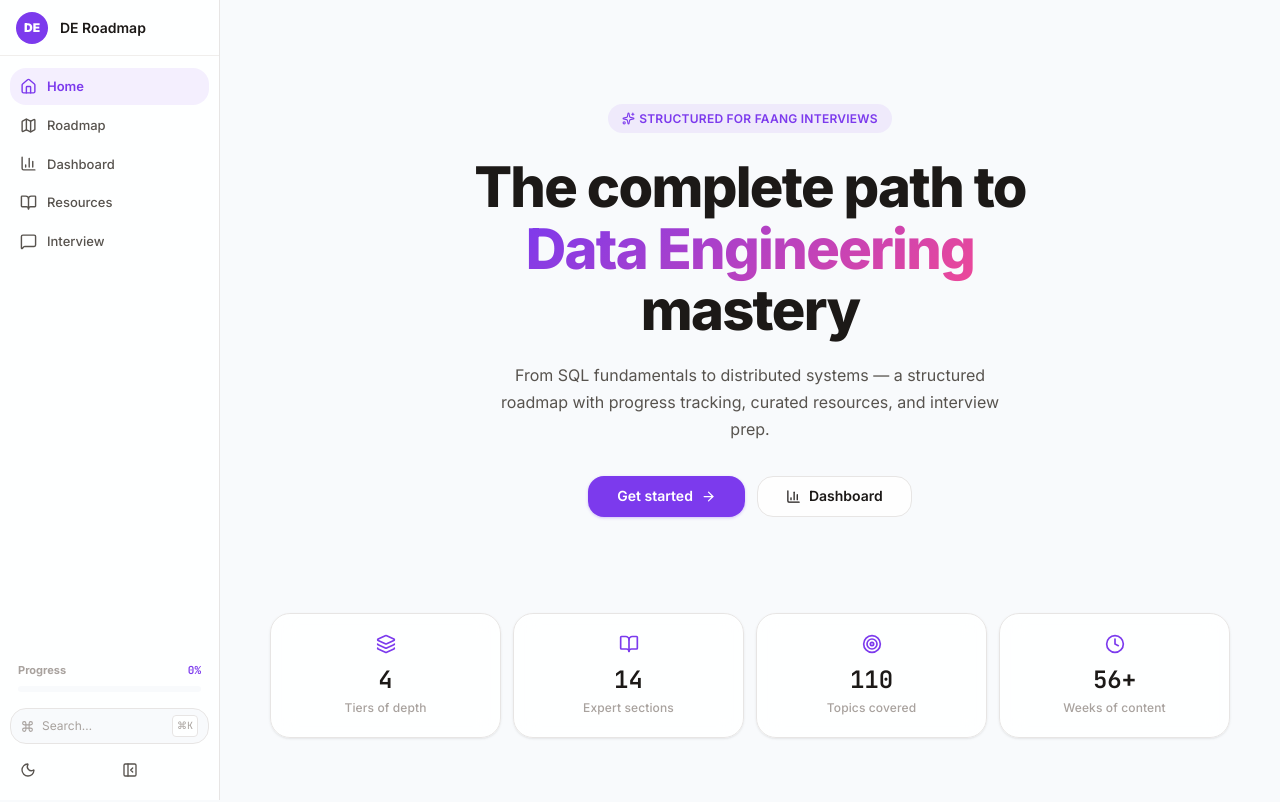
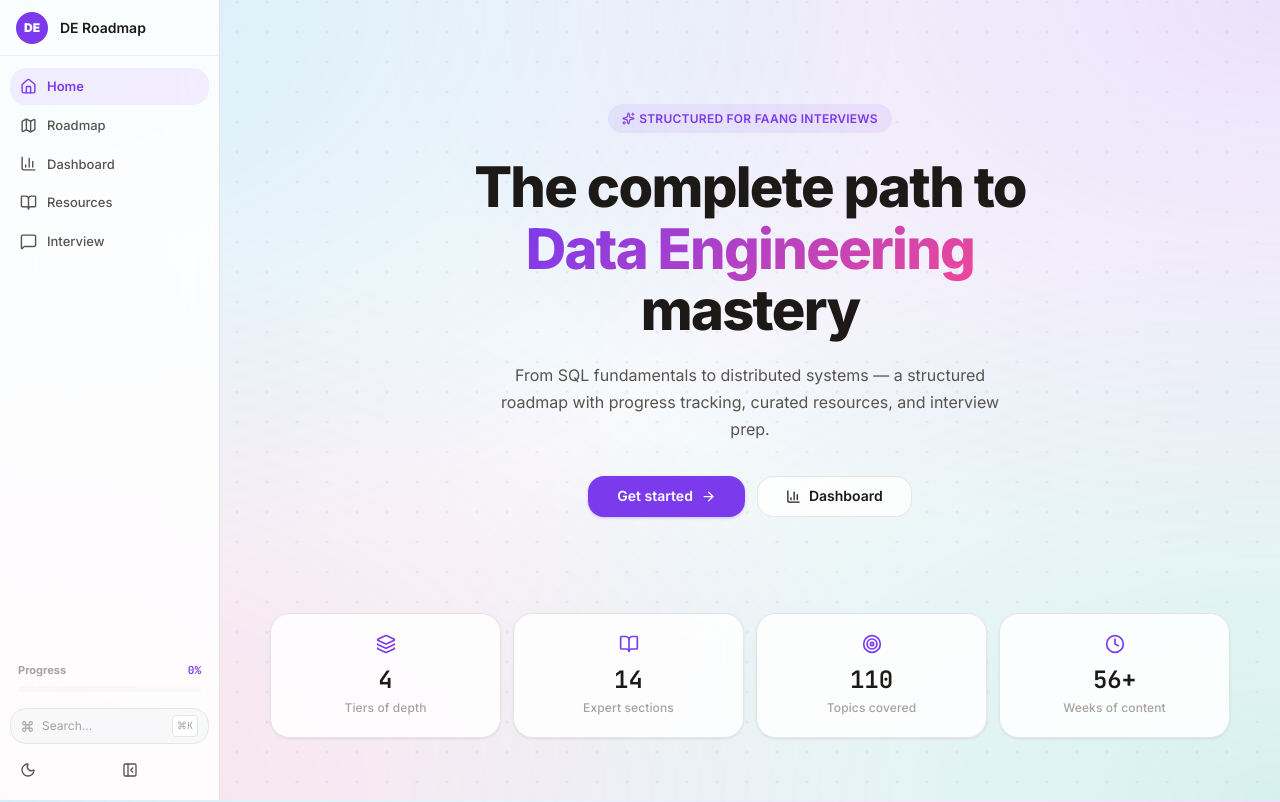
Before and after one commit to Naveenksaragadam/DE_roadmap, a React (Vite) app: page / in a window 1280 px wide. Shown: the top 802 px of the page. Built offline with nearby package versions, Linux system fonts and the light colour scheme.

Commit message:
fix: remove solid background on Layout to reveal global mesh background, add glassmorphism to sidebar

```diff
--- a/src/components/layout/Layout.jsx
+++ b/src/components/layout/Layout.jsx
@@ -30,7 +30,7 @@ export default function Layout() {
   const collapsed = !state.sidebarOpen;
 
   return (
-    <div className="flex min-h-screen" style={{ background: 'var(--bg-primary)' }}>
+    <div className="flex min-h-screen bg-transparent">
       <a href="#main" className="skip-link">Skip to main content</a>
 
       {/* Sidebar */}
@@ -42,6 +42,8 @@ export default function Layout() {
         style={{
           background: 'var(--bg-surface)',
           borderRight: '1px solid var(--border-default)',
+          backdropFilter: 'blur(24px)',
+          WebkitBackdropFilter: 'blur(24px)'
         }}
       >
         {/* Brand */}
```
